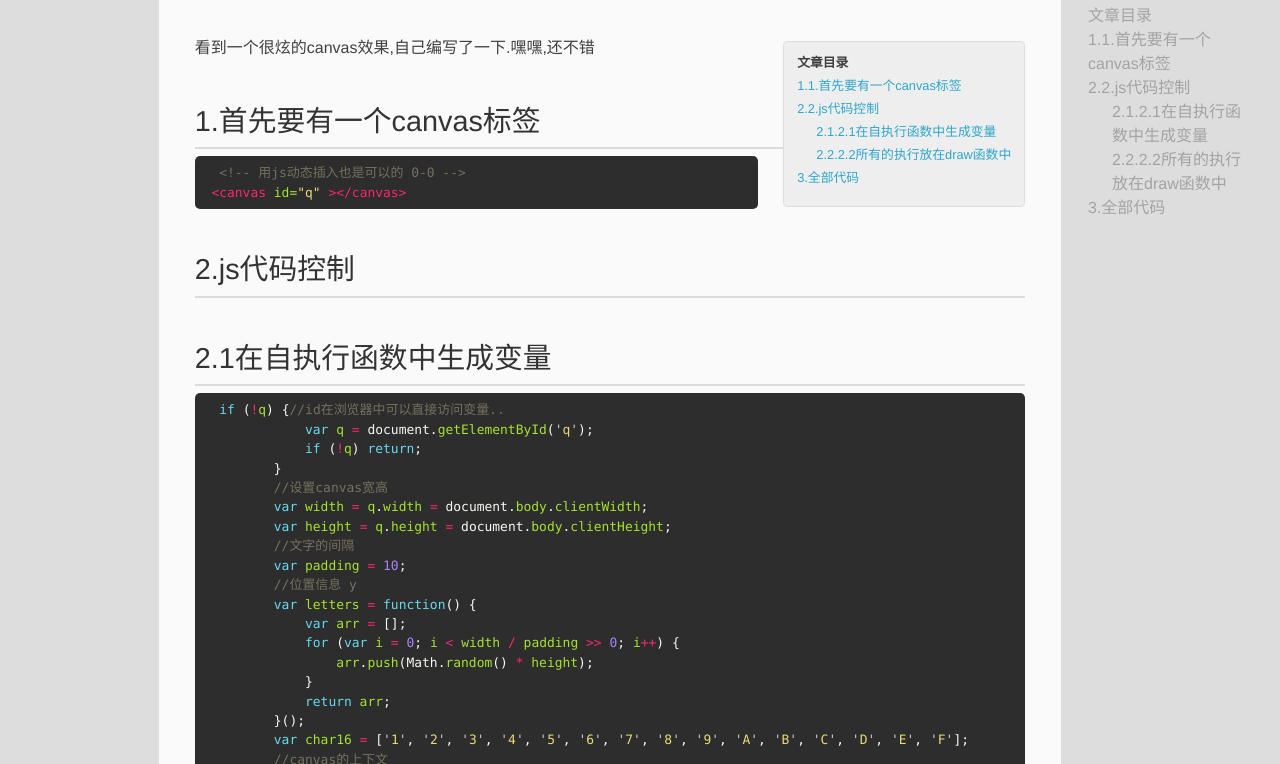
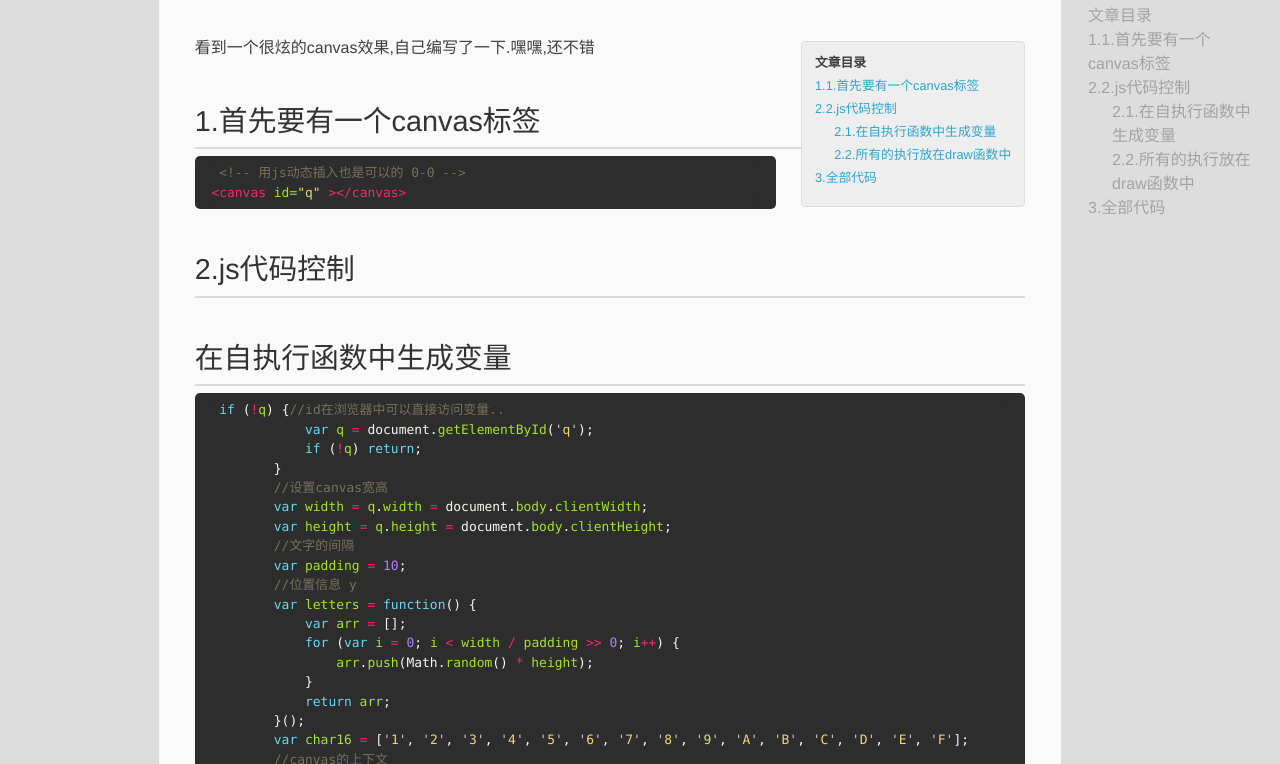
Before and after one commit to gebaoyuan/gebaoyuan.github.io, a Jekyll site: the page built from _posts/2017-02-28-canvas模仿黑客效果.md, in a window 1280 px wide and 900 px high, scrolled down 903 px, cut to the strip 136-900 px from the top of the window. Built offline with Jekyll 4.4.1, drawn with Linux system fonts in a browser that asks for light colours; Markdown is read by kramdown in place of the engine named in the settings; comment, search, counter and statistics services are not loaded; some of the changed text lies outside the part shown.

````diff
--- a/_posts/2017-02-28-canvas模仿黑客效果.md
+++ b/_posts/2017-02-28-canvas模仿黑客效果.md
@@ -16,7 +16,7 @@ title: 'canvas魔法黑客效果'
  ```
 # 2.js代码控制
 
-## 2.1在自执行函数中生成变量
+## 在自执行函数中生成变量
  ```js
  if (!q) {//id在浏览器中可以直接访问变量..
             var q = document.getElementById('q');
@@ -40,7 +40,7 @@ title: 'canvas魔法黑客效果'
         var ctx = q.getContext('2d');
  ```
 
-## 2.2所有的执行放在draw函数中
+## 所有的执行放在draw函数中
 
  ```js
     var draw = function() {
````
